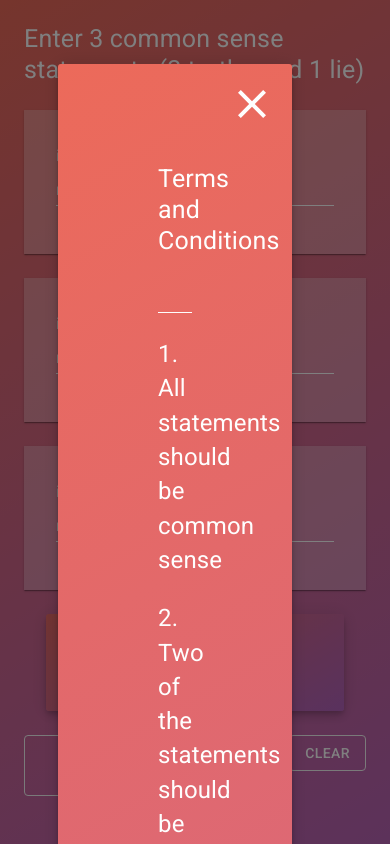
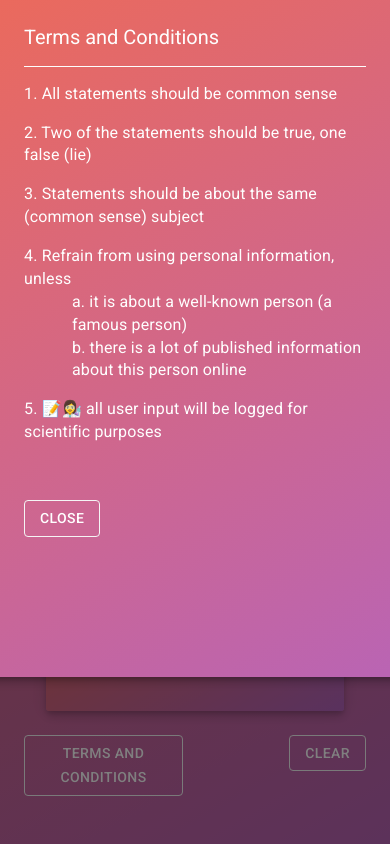
Before and after one commit to isi-usc-edu/mcs-demo, a React (Create React App) app: page / in a window 390 px wide. Both pictures are taken after a click on the button "TERMS AND CONDITIONS". Built offline with nearby package versions, Linux system fonts and the light colour scheme.

Commit message:
Improve responsiveness in the terms and conditions component

```diff
--- a/src/components/Terms.js
+++ b/src/components/Terms.js
@@ -1,5 +1,5 @@
 import React from 'react'
-import { Grid, Modal, Typography } from '@material-ui/core/'
+import { Grid, Modal, Typography, Hidden, Button } from '@material-ui/core/'
 import CloseIcon from '@material-ui/icons/Close'
 import Emoji from './Emoji'
 import { withStyles } from '@material-ui/core/styles'
@@ -7,11 +7,15 @@ import { withStyles } from '@material-ui/core/styles'
 
 const styles = theme => ({
   root: {
-    width: '60vw',
-    left: '20vw',
-    top: '10vh',
+    zIndex: 10,
     position: 'absolute',
-    padding: theme.spacing(10),
+    padding: theme.spacing(3, 3, 15, 3),
+    '@media (min-width:600px)': {
+      padding: theme.spacing(5),
+      width: '60vw',
+      left: '20vw',
+      top: '10vh',
+    },
     boxShadow: '0px 3px 5px -1px rgba(0,0,0,0.2), 0px 6px 10px 0px rgba(0,0,0,0.14), 0px 1px 18px 0px rgba(0,0,0,0.12)',
     background: 'linear-gradient(150deg, #EC6A5A, #A662D6)',
     backgroundSize: '100% 150%',
@@ -21,11 +25,12 @@ const styles = theme => ({
   },
   header: {
     color: '#fefefe',
-    marginBottom: theme.spacing(5),
+    '@media (min-width:600px)': {
+    },
   },
   content: {
     color: '#fefefe',
-    fontSize: theme.spacing(3),
+    fontSize: theme.spacing(2),
   },
   divider: {
     width: '100%',
@@ -34,14 +39,6 @@ const styles = theme => ({
     borderBottom: '1px solid #fefefe',
     marginBottom: theme.spacing(2),
   },
-  button: {
-    backgroundColor: 'rgba(255, 255, 255, 0.75)',
-    fontSize: theme.spacing(3.5),
-    padding: theme.spacing(3, 12),
-    '&:hover': {
-      backgroundColor: 'rgba(25, 229, 101, 0.95)',
-    },
-  },
   closeIcon: {
     color: '#fefefe',
     cursor: 'pointer',
@@ -49,6 +46,10 @@ const styles = theme => ({
     position: 'absolute',
     top: theme.spacing(2),
     right: theme.spacing(2),
+  },
+  button: {
+    color: 'white',
+    borderColor: 'whitesmoke',
   },
 })
 
@@ -65,11 +66,13 @@ class Terms extends React.Component {
         open={open}
         onClose={() => onClose()}>
         <Grid container spacing={5} className={classes.root}>
-          <CloseIcon
-            className={classes.closeIcon}
-            onClick={() => onClose()} />
+          <Hidden smDown>
+            <CloseIcon
+              className={classes.closeIcon}
+              onClick={() => onClose()} />
+          </Hidden>
           <Grid item xs={12}>
-            <Typography component="h1" variant="h4" className={classes.header}>
+            <Typography component="h5" variant="h5" className={classes.header}>
               Terms and Conditions
             </Typography>
             <span className={classes.divider} />
@@ -83,6 +86,14 @@ class Terms extends React.Component {
               <p>5. <Emoji symbol="📝" label="notes" /><Emoji symbol="👩‍🔬" label="scientist" /> all user input will be logged for scientific purposes</p>
             </div>
           </Grid>
+          <Grid item xs={12} align="left">
+            <Button
+              variant="outlined"
+              className={classes.button}
+              onClick={() => onClose()}>
+              Close
+            </Button>
+          </Grid>
         </Grid>
       </Modal>
     )
```
